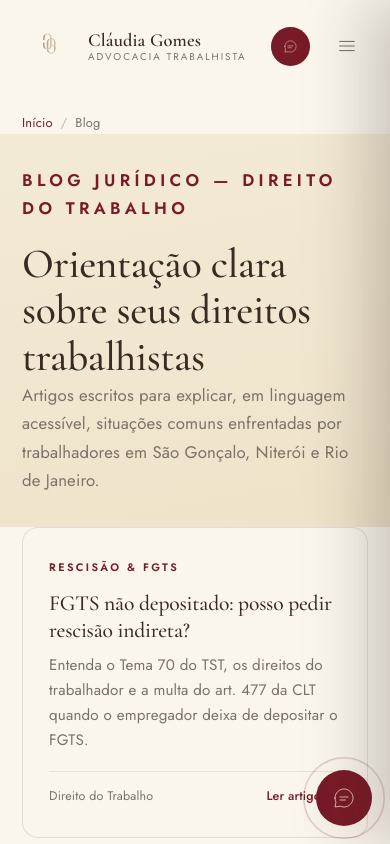
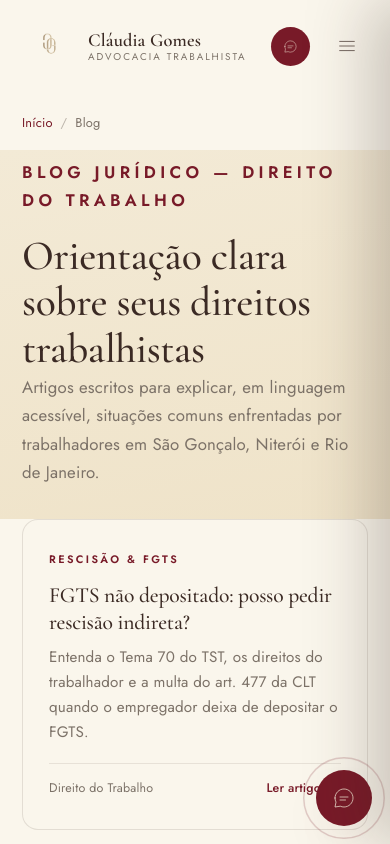
Before and after one commit to ArthurSoares-dev/testeCD, a plain HTML site: page blog/index.html in a window 390 px wide. Shown: the top 844 px of the page. Drawn offline with nearby package versions, Linux system fonts and the light colour scheme.

Commit message:
ultima att

```diff
--- a/assets/blog.css
+++ b/assets/blog.css
@@ -5,13 +5,13 @@
 =================================================================== */
 
 /* ---------- Breadcrumb ---------- */
-.breadcrumb{padding:112px 0 0;font-size:.8rem;color:var(--gray-warm)}
+.breadcrumb{padding:112px 0 16px;font-size:.8rem;color:var(--gray-warm)}
 .breadcrumb a{color:var(--wine)}
 .breadcrumb a:hover{text-decoration:underline}
 .breadcrumb span{margin:0 8px;opacity:.5}
 
 /* ---------- Blog hero (topo da /blog) ---------- */
-.blog-hero{padding:calc(var(--section-pad) * .6) 0 calc(var(--section-pad) * .5);background:linear-gradient(170deg,var(--cream) 0%,#EFE3C9 100%)}
+.blog-hero{padding:8px 0 calc(var(--section-pad) * .5);background:linear-gradient(170deg,var(--cream) 0%,#EFE3C9 100%)}
 .blog-hero h1{max-width:16ch}
 .blog-hero p{max-width:56ch;font-size:1.05rem}
 
@@ -36,7 +36,7 @@
 .badge-soon{display:inline-block;font-size:.68rem;font-weight:600;letter-spacing:.14em;text-transform:uppercase;color:var(--gray-warm);background:rgba(59,42,36,.07);border-radius:var(--radius-pill);padding:5px 12px;margin-bottom:14px}
 
 /* ---------- Cabeçalho do artigo ---------- */
-.article-header{padding:calc(var(--section-pad) * .55) 0 40px}
+.article-header{padding:8px 0 40px}
 .article-header .eyebrow{margin-bottom:14px}
 .article-header h1{max-width:22ch}
 .article-subtitle{max-width:62ch;font-size:1.15rem;color:var(--gray-warm);margin-top:18px}
@@ -85,8 +85,8 @@
 .author-box p{font-size:.88rem;color:var(--gray-warm);margin:2px 0 0}
 
 @media(max-width:720px){
-  .blog-hero{padding:calc(var(--section-pad) * .5) 0}
-  .article-header{padding:calc(var(--section-pad) * .45) 0 28px}
+  .blog-hero{padding:8px 0 calc(var(--section-pad) * .5)}
+  .article-header{padding:8px 0 28px}
   .article-meta{gap:14px 22px}
   .article-cta{padding:32px 24px}
 }
```
